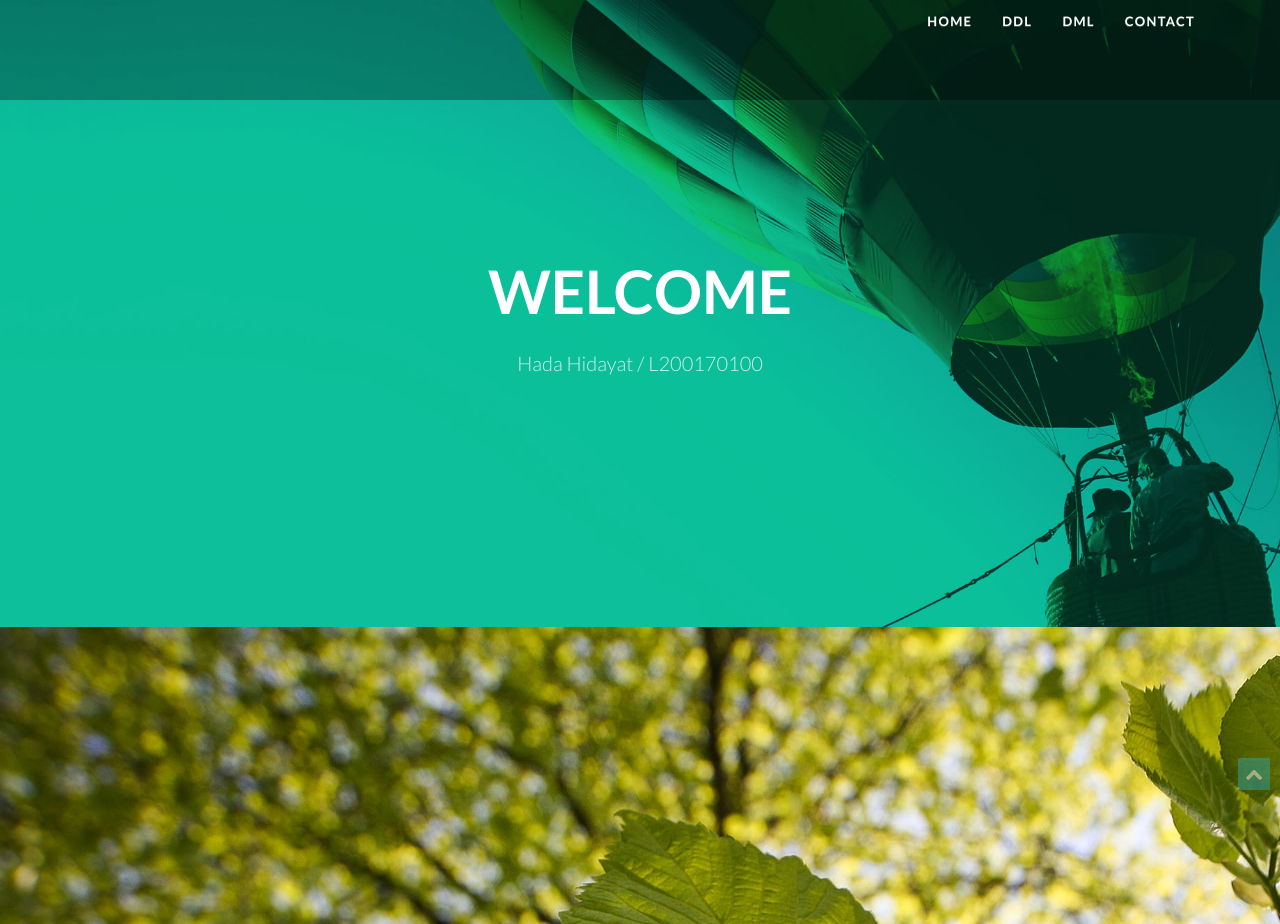
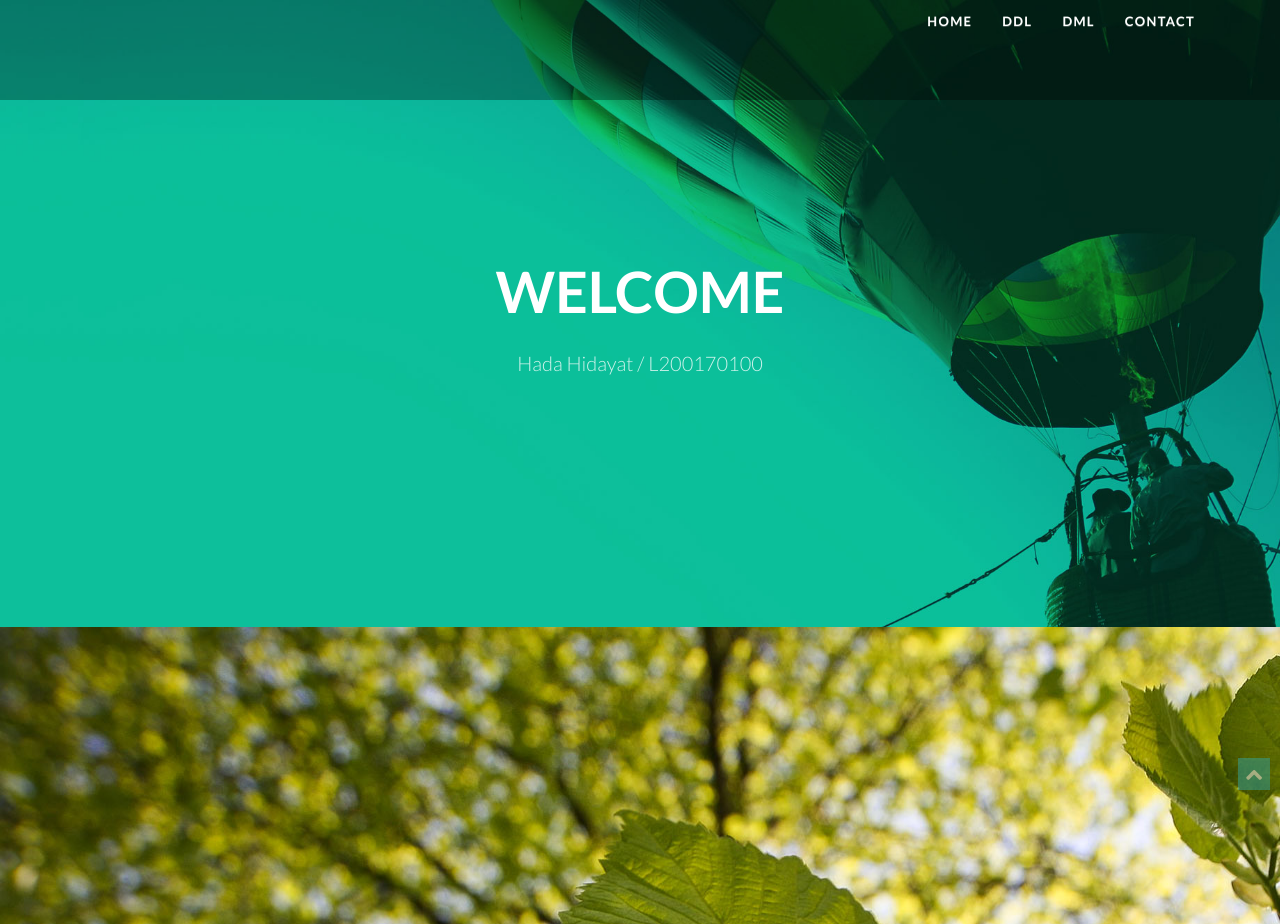
Before and after one commit to L200170100/L200170100.github.io, a plain HTML site: page index/index.html in a window 1280 px wide. Shown: the top 924 px of the page. Drawn offline with Linux system fonts and the light colour scheme; a script that the page names is missing.

Commit message:
Update style.css

```diff
--- a/index/css/style.css
+++ b/index/css/style.css
@@ -29,7 +29,7 @@ header p {
 	padding-bottom: 170px;
 }
 .intro-text H1 {
-	font-size: 60px;
+	font-size: 57px;
 	text-transform: uppercase;
 	color: #fff;
 }
```
